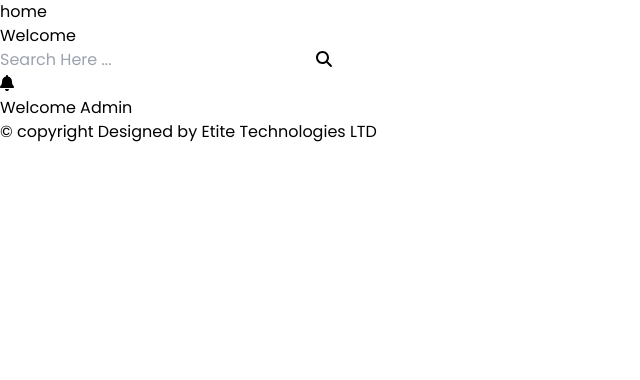
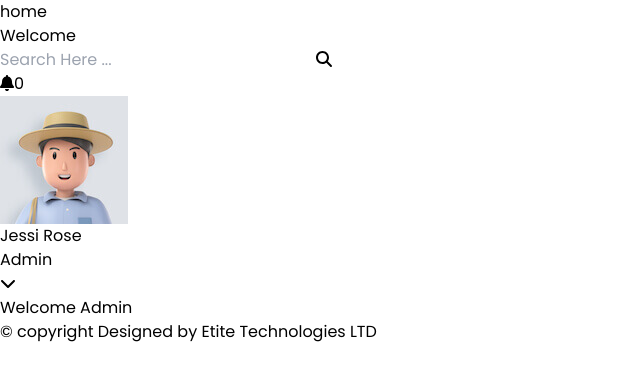
Before and after one commit to Gatsinzimeek/Etite-Event-Management-System, a React (Vite) app in the folder Client/: page /Admindashboard/Home in a window 1280 px wide. Shown: the top 380 px of the page, without its empty margins (0-640 px from the left). Built offline with nearby package versions, Linux system fonts and the light colour scheme; no server answers.

Commit message:
new features

```diff
--- a/Client/src/Component/Top-Navigation-Bar/TopNavBar.jsx
+++ b/Client/src/Component/Top-Navigation-Bar/TopNavBar.jsx
@@ -1,18 +1,29 @@
 import {FontAwesomeIcon} from '@fortawesome/react-fontawesome';
-import {faSearch} from '@fortawesome/free-solid-svg-icons'
-import { faBell } from '@fortawesome/free-solid-svg-icons';
+import {faSearch, faBell, faChevronDown} from '@fortawesome/free-solid-svg-icons'
+import profile1 from '../../assets/profile.jpg'
 const TopNavBar = () => {
   return (
-    <div className='border-[#c1c1c1] border-b-[1px] p-5 flex justify-between'>
+    <div className='bg-white p-5 flex justify-between'>
       <div>
         <h1>Welcome</h1>
       </div>
-      <div className='flex items-center'>
+      <div className='flex items-center '>
         <div className='relative'>
-        <input type="text" placeholder='Search Here ...' className='px-[13px] py-[5px] outline-none rounded-2xl border' />
+        <input type="text" placeholder='Search Here ...' className='px-[13px] py-[5px] outline-none rounded-2xl border bg-slate-100' />
         <FontAwesomeIcon icon={faSearch} className='absolute right-3 hover:text-blue-400 hover:cursor-pointer top-2 '/>
         </div>
-      <FontAwesomeIcon icon={faBell} className='cursor-pointer'/>
+        <div className='relative'>
+            <FontAwesomeIcon icon={faBell} className='cursor-pointer  bg-slate-100 p-2 mx-2 rounded-2xl'/>
+            <span className='absolute bottom-6 text-[15px] right-1 bg-green-400  text-white rounded-2xl px-[5px] pt-[1px] cursor-pointer'>0</span>
+        </div>
+        <div className='flex justify-center gap-2'>
+            <img src={profile1} alt="profile"  className='w-[15%] h-[25%] rounded-[50%]'/>
+            <div>
+              <h6>Jessi Rose</h6>
+              <p>Admin</p>
+            </div>
+            <FontAwesomeIcon icon={faChevronDown}></FontAwesomeIcon>
+        </div>
       </div>
 
     </div>
--- a/Client/src/Routes/Admin Dashboard/Admin.jsx
+++ b/Client/src/Routes/Admin Dashboard/Admin.jsx
@@ -3,8 +3,8 @@ import Navigation from "../../Component/Left-Navigation-Bar/Navigation";
 import TopNavBar from "../../Component/Top-Navigation-Bar/TopNavBar";
 const Admin = () => {
   return (
-    <main className="flex justify-around">
-        <nav className="border-[#c1c1c1] border-r-[1px] w-[15%] p-4 flex flex-col items-center">
+    <main className="flex justify-around bg-slate-100">
+        <nav className=" w-[15%] p-4 flex flex-col items-center">
             <Navigation></Navigation>
         </nav>
         <section className="flex-1 min-h-[100vh] flex flex-col">
```
Also changed, not shown: Client/src/assets/profile.jpg (added).
